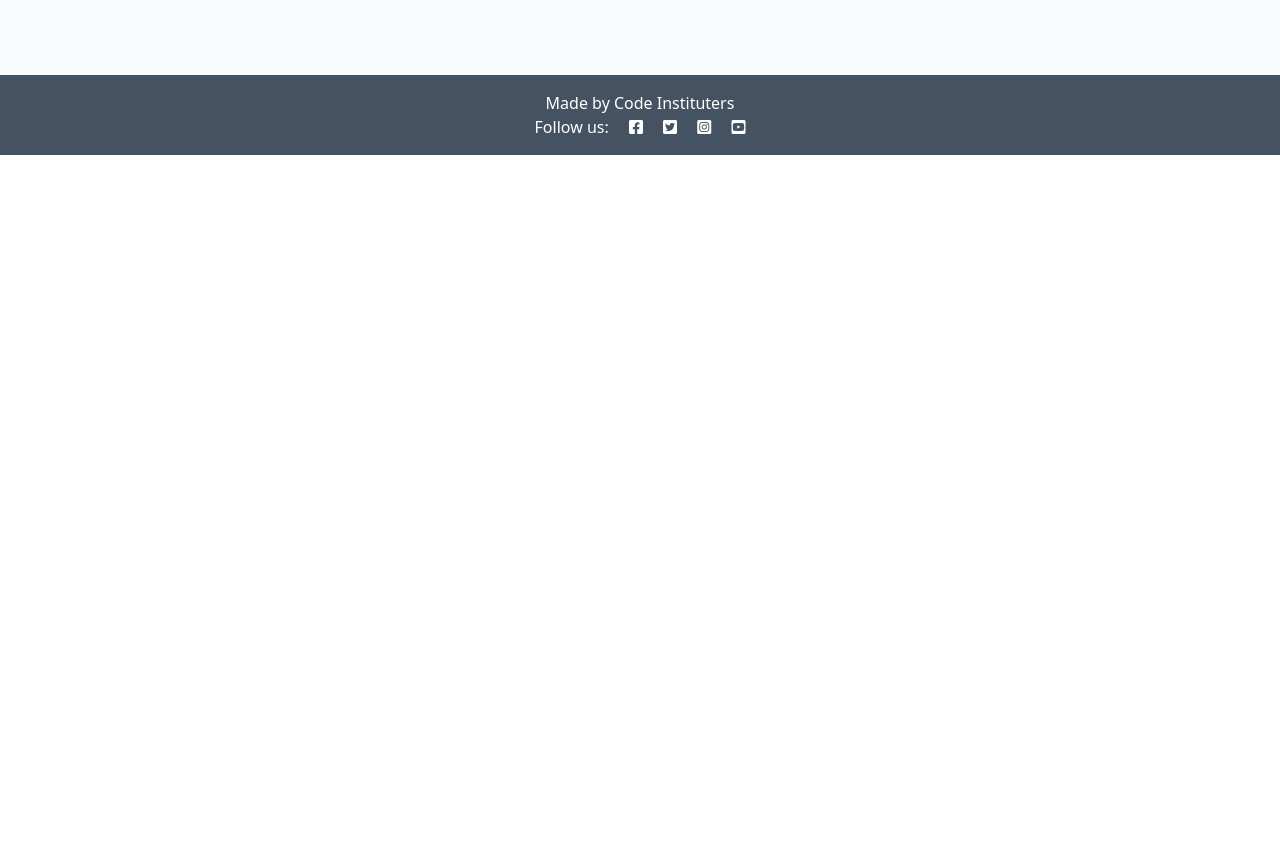
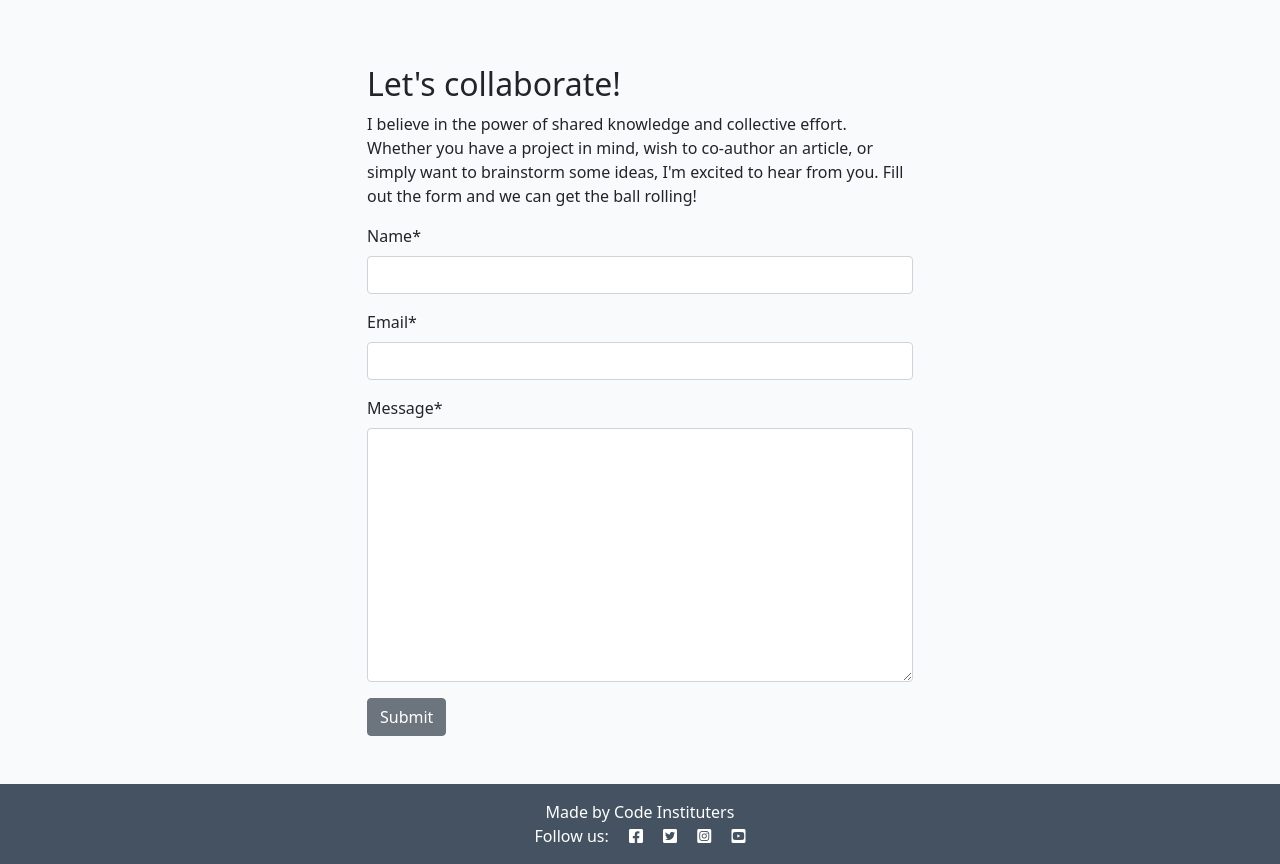
Before and after one commit to MarvellMoe/Django-Blog, a Django app: page /about/ in a window 1280 px wide. Shown: the part 645-1509 px from the top of the page. Before the commit the page ends 800 px from the top, so only its background shows below. Run offline with Django 4.2, Linux system fonts and the light colour scheme; data that the repository does not hold is empty; some libraries are stand-ins or nearby versions.

Commit message:
Add Collaboration form to About page

```diff
--- /dev/null
+++ b/about/forms.py
@@ -0,0 +1,8 @@
+from .models import CollaborateRequest
+from django import forms
+
+
+class CollaborateForm(forms.ModelForm):
+    class Meta:
+        model = CollaborateRequest
+        fields = ('name', 'email', 'message')
--- a/about/models.py
+++ b/about/models.py
@@ -1,6 +1,8 @@
 from django.db import models
 
 # Create your models here.
+
+
 class About(models.Model):
     title = models.CharField(max_length=200)
     updated_on = models.DateTimeField(auto_now=True)
@@ -8,3 +10,13 @@ class About(models.Model):
 
     def __str__(self):
         return self.title
+
+
+class CollaborateRequest(models.Model):
+    name = models.CharField(max_length=200)
+    email = models.EmailField()
+    message = models.TextField()
+    read = models.BooleanField(default=False)
+
+    def __str__(self):
+        return f"Collaboration request from {self.name}"
--- a/about/templates/about/about.html
+++ b/about/templates/about/about.html
@@ -1,22 +1,42 @@
 {% extends 'base.html' %}
+{% load static %}
+{% load crispy_forms_tags %}
+
 {% block content %}
-{% load static %}
 <div class="container mt-5">
     <div class="row">
-        <div class="col-4 text-center">
+        <div class="col-12 col-md-4 text-center">
             <img src="{% static 'images/Mohamed.jpg' %}" width="75%">
         </div>
-        <div class="col-8">
+        <div class="col-12 col-md-8">
             <h2>{{ about.title }}</h2>
             {{ about.content | safe }}
         </div>
     </div>
     <div class="row">
         <div class="col text-right">
-          <!-- Updated on field goes in here -->
+            <!-- Updated on field goes in here -->
 
-          <p class="text-end"><em>Updated on: {{ about.updated_on }}</em></p>
+            <p class="text-end"><em>Updated on: {{ about.updated_on }}</em></p>
         </div>
-      </div>
+    </div>
+    <div class="row justify-content-center">
+        <div class="col-12 col-md-6 my-5">
+            <h2>Let's collaborate!</h2>
+            <p>I believe in the power of shared knowledge and collective effort.
+                Whether you have a project in mind, wish to co-author
+                an article, or simply want to brainstorm some ideas,
+                I'm excited to hear from you. Fill out the form
+                and we can get the ball rolling!</p>
+
+            <!-- add your form here. Your submit button should
+                have the classes of btn, btn-secondary -->
+            <form method="post">
+                {{ collaborate_form | crispy }}
+                {% csrf_token %}
+                <button class="btn btn-secondary" type="submit">Submit</button>
+            </form>
+        </div>
+    </div>
 </div>
 {% endblock content %}
--- a/about/views.py
+++ b/about/views.py
@@ -1,16 +1,25 @@
 from django.shortcuts import render
+from django.contrib import messages
 from .models import About
-# Create your views here.
+from .forms import CollaborateForm
 
 
 def about_me(request):
-    """
-    Renders the About page
-    """
+
+    if request.method == "POST":
+        collaborate_form = CollaborateForm(data=request.POST)
+        if collaborate_form.is_valid():
+            collaborate_form.save()
+            messages.add_message(request, messages.SUCCESS, "Collaboration request received! I endeavour to respond within 2 working days.")
+
     about = About.objects.all().order_by('-updated_on').first()
+    collaborate_form = CollaborateForm()
 
     return render(
         request,
         "about/about.html",
-        {"about": about},
+        {
+            "about": about,
+            "collaborate_form": collaborate_form
+        },
     )
--- a/blog/views.py
+++ b/blog/views.py
@@ -25,6 +25,7 @@ def post_detail(request, slug):
     comment_count = post.comments.filter(approved=True).count()
 
     if request.method == "POST":
+        print("Received a POST request")
         comment_form = CommentForm(data=request.POST)
         if comment_form.is_valid():
             comment = comment_form.save(commit=False)
@@ -37,6 +38,7 @@ def post_detail(request, slug):
     )
 
     comment_form = CommentForm()
+    print("About to render template")
 
     return render(
         request,
```
Also changed, not shown: about/admin.py (+13 -2 lines), about/migrations/0002_collaboraterequest.py (added).
